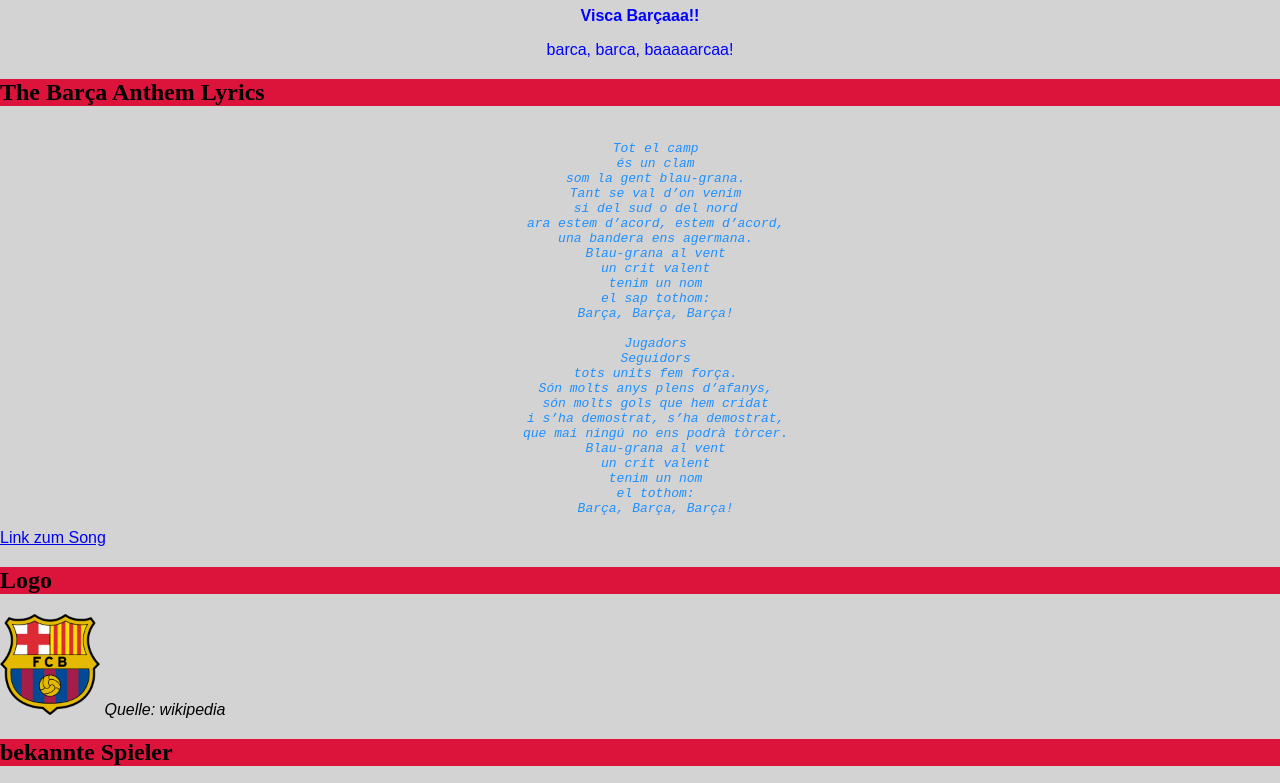
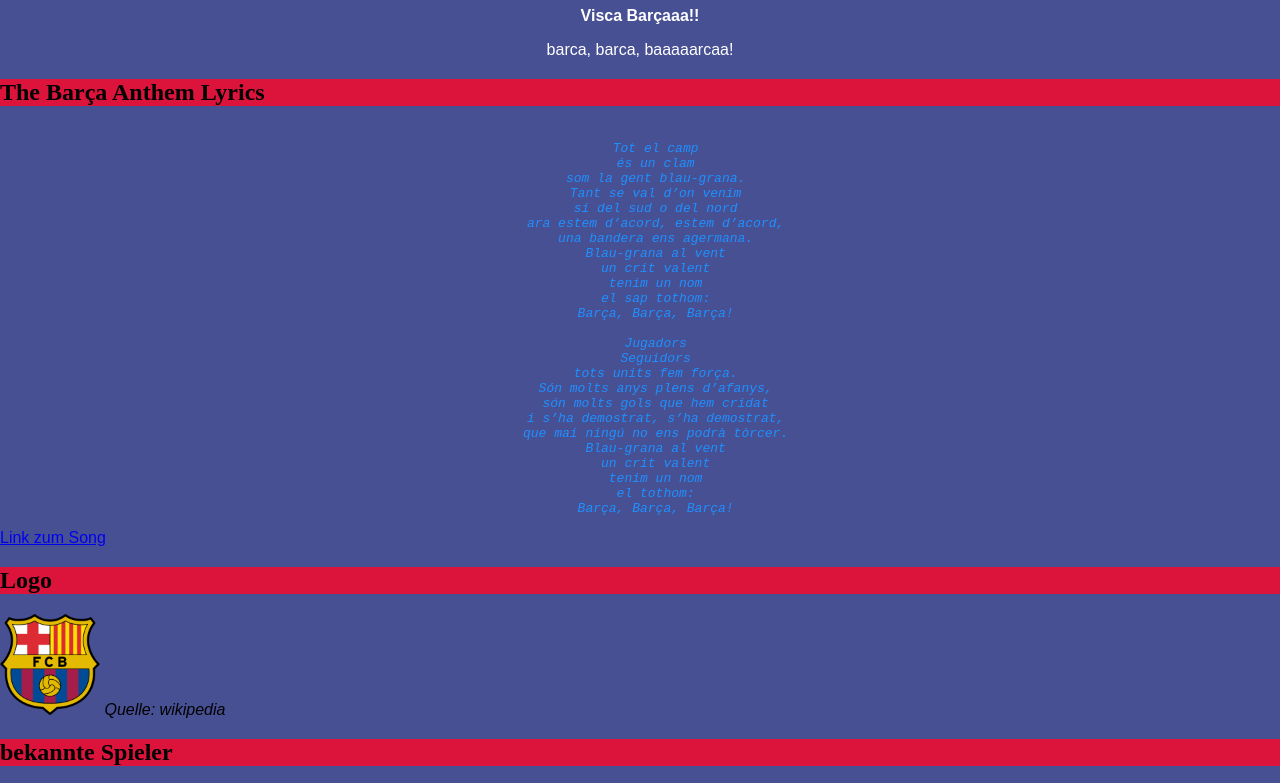
Before and after one commit to gymmu-DC-CS/erstelle-einen-blogeintrag-e282258, a plain HTML site: page index.html in a window 1280 px wide. Shown: the part 73-856 px from the top of the page. Drawn offline with Linux system fonts and the light colour scheme.

Commit message:
backroundcolor

```diff
--- a/style.css
+++ b/style.css
@@ -6,7 +6,7 @@
 
 body {
   margin: 0;
-  background-color: rgb(211, 211, 211);
+  background-color: rgb(72, 80, 148);
   font-family: sans-serif;
 }
 h1{
@@ -19,7 +19,7 @@ h2{
 }
 p {
   text-align: center;
-  color: blue;
+  color: rgb(255, 255, 255);
 }
 #team {
   float: right;
```
